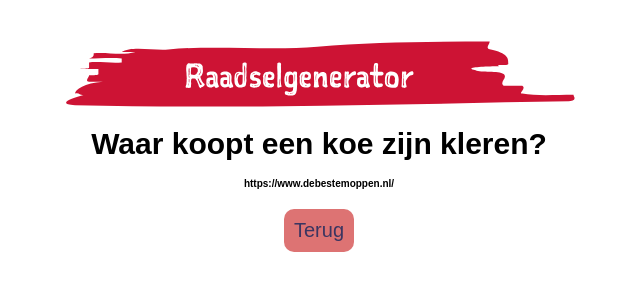
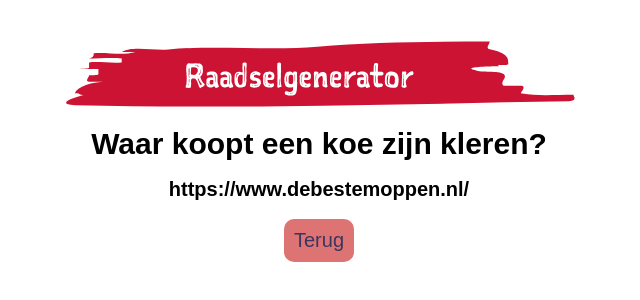
Before and after one commit to ChiromeisjesWillebroek/Anti-verveel-pagina, a plain HTML site: page raadsels.html in a window 1280 px wide. Both pictures are taken after a click on the button "Toon een raadsel!". Shown: the whole page, without its empty margins (321-961 px from the left). Drawn offline with Linux system fonts and the light colour scheme; a web font is replaced by a local one.

Commit message:
kleine details

```diff
--- a/CSS/index.css
+++ b/CSS/index.css
@@ -69,6 +69,11 @@ body { font-family: sans-serif; }
 	background-color: white;
 }
 
+::selection {
+ color: white;
+ background: #CD1133;
+}
+
 @media (min-width:500px){
 	.carousel-cell{
 		height: 45vh;
--- a/CSS/moppen.css
+++ b/CSS/moppen.css
@@ -66,6 +66,17 @@ h3{
 	font-weight: 700;
 }
 
+::selection {
+ color: white;
+ background: #CD1133;
+}
+
+@media(min-width:500px){
+	h3{
+		font-size: 2rem;
+	}
+}
+
 @media (min-width:600px) {
 	p{
 		font-size: 2.5rem;
--- a/CSS/raadsels.css
+++ b/CSS/raadsels.css
@@ -102,6 +102,17 @@ h3{
 	font-weight: 700;
 }
 
+::selection {
+ color: white;
+ background: #CD1133;
+}
+
+@media(min-width:500px){
+	h3{
+		font-size: 2rem;
+	}
+}
+
 @media (min-width:600px) {
 	p{
 		font-size: 2.5rem;
--- a/CSS/weetjes.css
+++ b/CSS/weetjes.css
@@ -66,6 +66,17 @@ h3{
 	font-weight: 700;
 }
 
+::selection {
+ color: white;
+ background: #CD1133;
+}
+
+@media(min-width:500px){
+	h3{
+		font-size: 2rem;
+	}
+}
+
 @media (min-width:600px) {
 	p{
 		font-size: 2.5rem;
--- a/raadsels.html
+++ b/raadsels.html
@@ -3,6 +3,7 @@
 	<head>
 		<meta name="viewport" content="width=device-width, initial-scale=1">
 		<title>Anti-verveel pagina | Raadsels</title>
+		<link rel="icon" href="img/favicon.jpg">
 		<link rel="stylesheet" type="text/css" href="CSS/reset_plus.css">
 		<link rel="stylesheet" type="text/css" href="CSS/raadsels.css">
 		<script src="JS/raadsels.js" defer></script>
```
Also changed, not shown: index.html (+1 -0 lines), moppen.html (+1 -0 lines), weetjes.html (+1 -0 lines), img/favicon.jpg (added).
